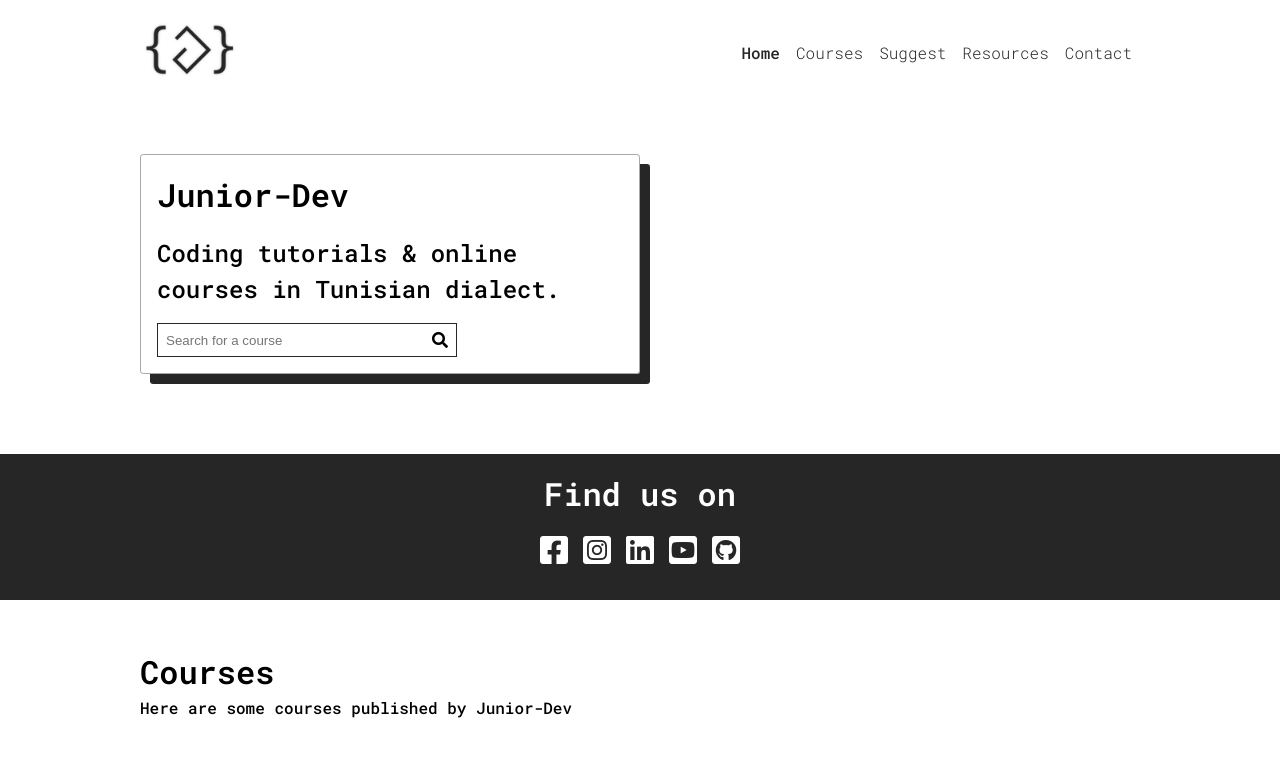
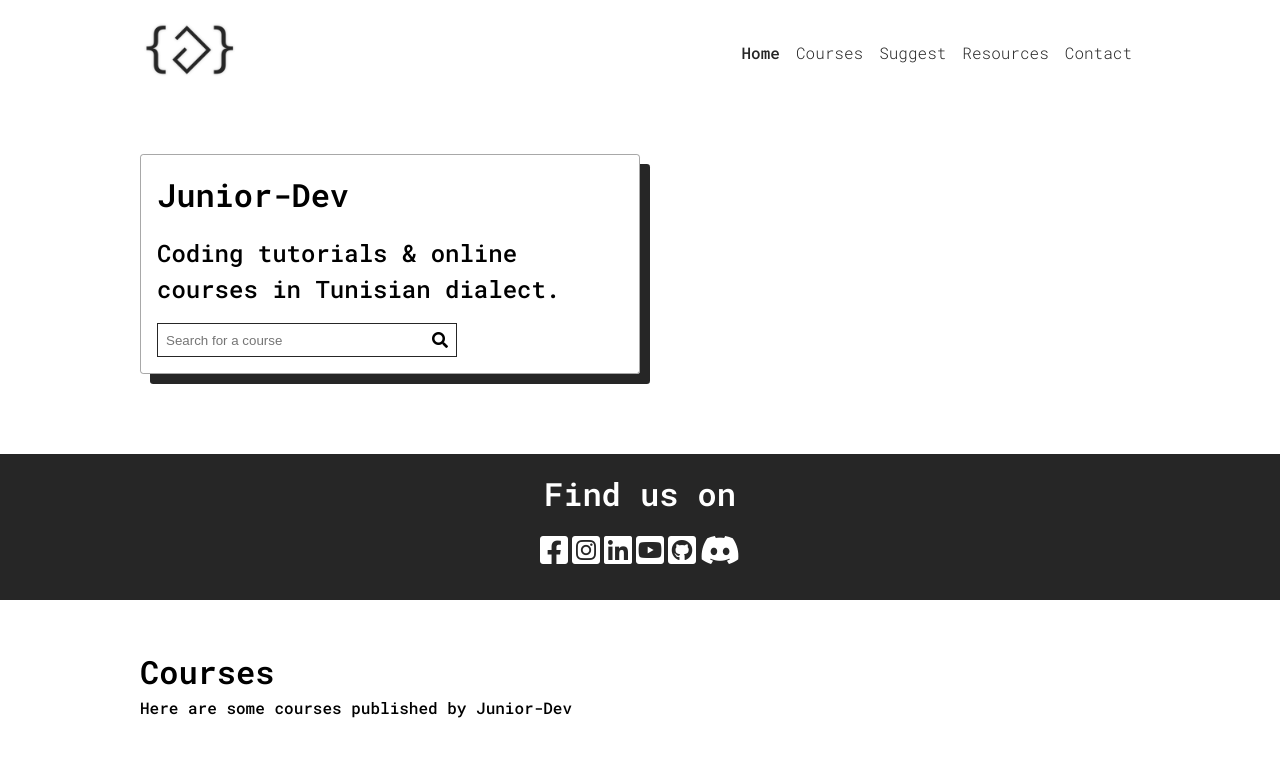
Before and after one commit to JuniorTun/juniordev.tn, a plain HTML site: page index.html in a window 1280 px wide. Shown: the top 765 px of the page. Drawn offline with Linux system fonts and the light colour scheme.

Commit message:
discord invite

```diff
--- a/index.html
+++ b/index.html
@@ -66,6 +66,9 @@
                 </li>
                 <li>
                     <a href="https://github.com/JuniorDevTun" target="_blank"><i class="fab fa-github-square"></i></a>
+                </li>
+                <li>
+                    <a href="https://discord.gg/fBCB2sw" target="_blank"><i class="fab fa-discord"></i></a>
                 </li>
             </ul>
         </div>
```
